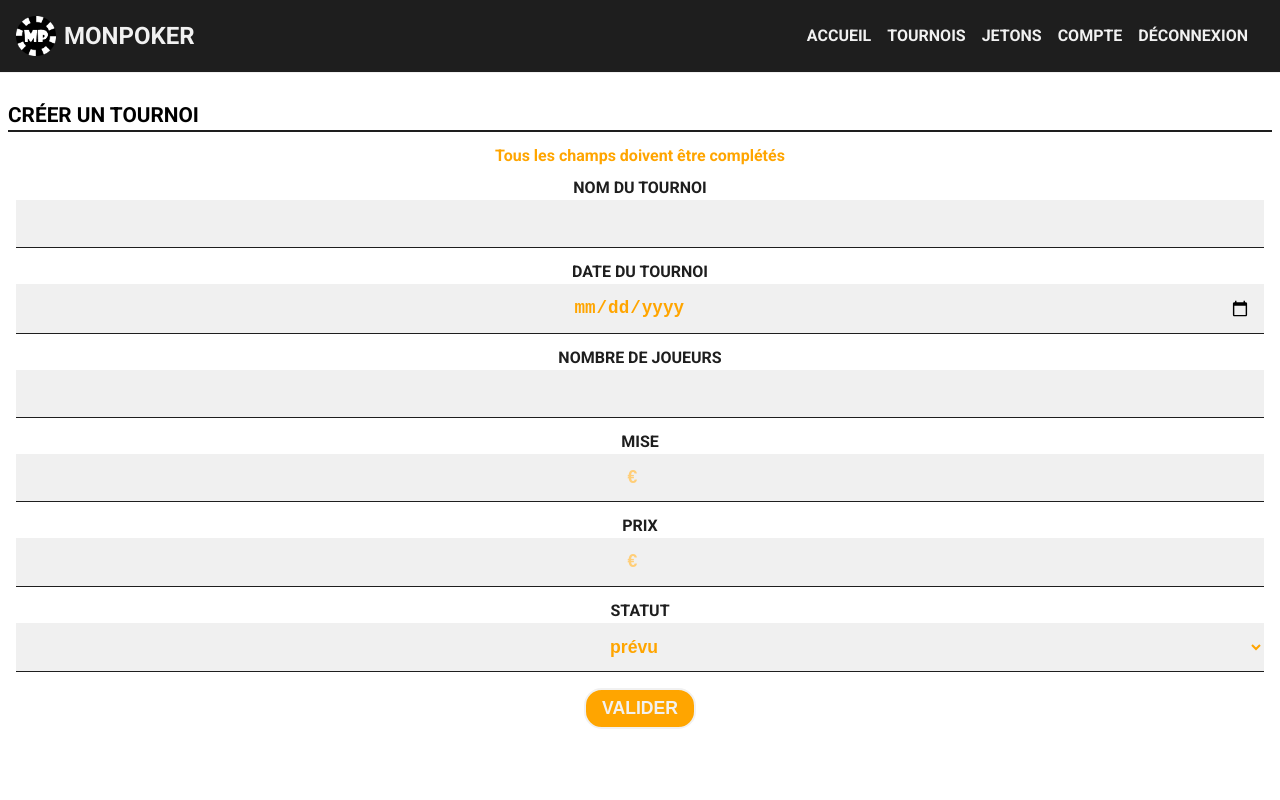
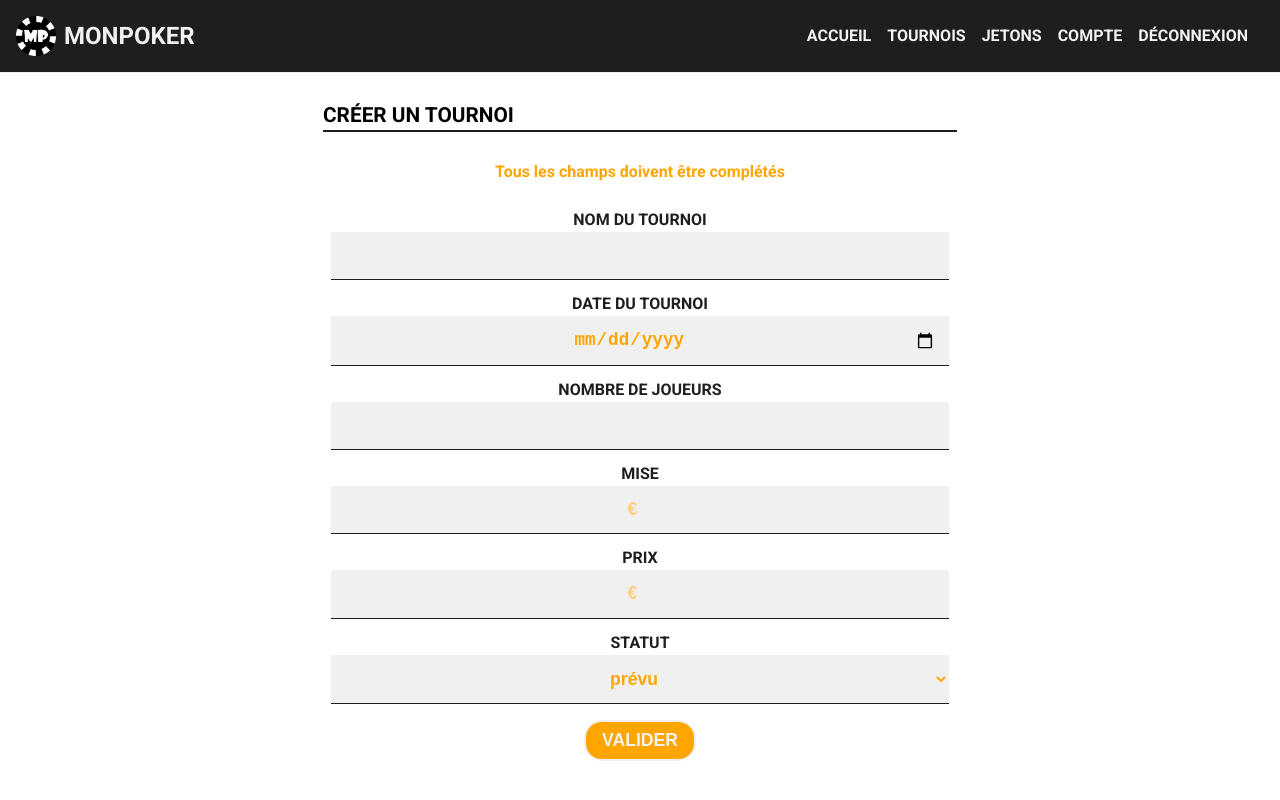
Before and after one commit to juan5987/monpoker-react, a React (Create React App) app: page /create/tournament in a window 1280 px wide. Built offline with nearby package versions, Linux system fonts and the light colour scheme.

Commit message:
added desktop design

```diff
--- a/src/pages/CreateTournament.tsx
+++ b/src/pages/CreateTournament.tsx
@@ -1,5 +1,6 @@
 import React from 'react'
 import '../styles/create-tournament.sass'
+import '../styles/create-tournament-desktop.sass'
 
 const CreateTournament = () => {
     return (
--- /dev/null
+++ b/src/styles/create-tournament-desktop.sass
@@ -0,0 +1,4 @@
+@media all and (min-width : 650px)
+    .createtournament
+        width: 650px
+        margin: 0 auto
--- a/src/styles/create-tournament.sass
+++ b/src/styles/create-tournament.sass
@@ -7,7 +7,7 @@
     &__title
         display: flex
         align-items: center
-        margin: 0 .5rem 1rem .5rem
+        margin: 0 .5rem 2rem .5rem
         border-bottom: 2px solid rgb(30,30,30)
 
         &__text
@@ -21,12 +21,12 @@
         display: flex
         flex-direction: column
         padding: 0 1rem
-        max-height: calc(100vh - 220px)
-        overflow-y: scroll
+        max-height: calc(100vh - 250px)
+        overflow-y: auto
 
         &__info
             text-align: center
-            margin-bottom: 1rem
+            margin-bottom: 2rem
             font-weight: bold
             color: orange
 
```
